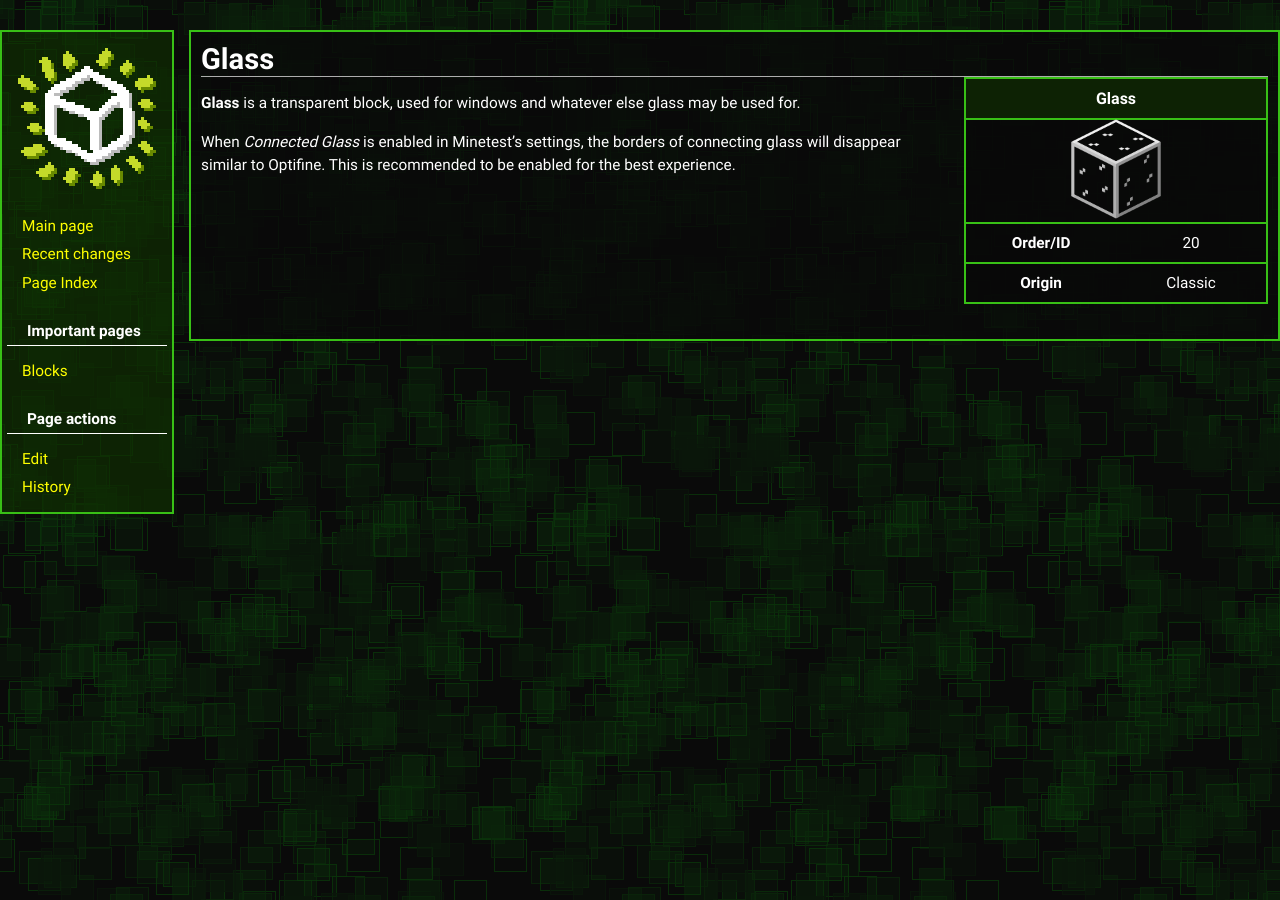
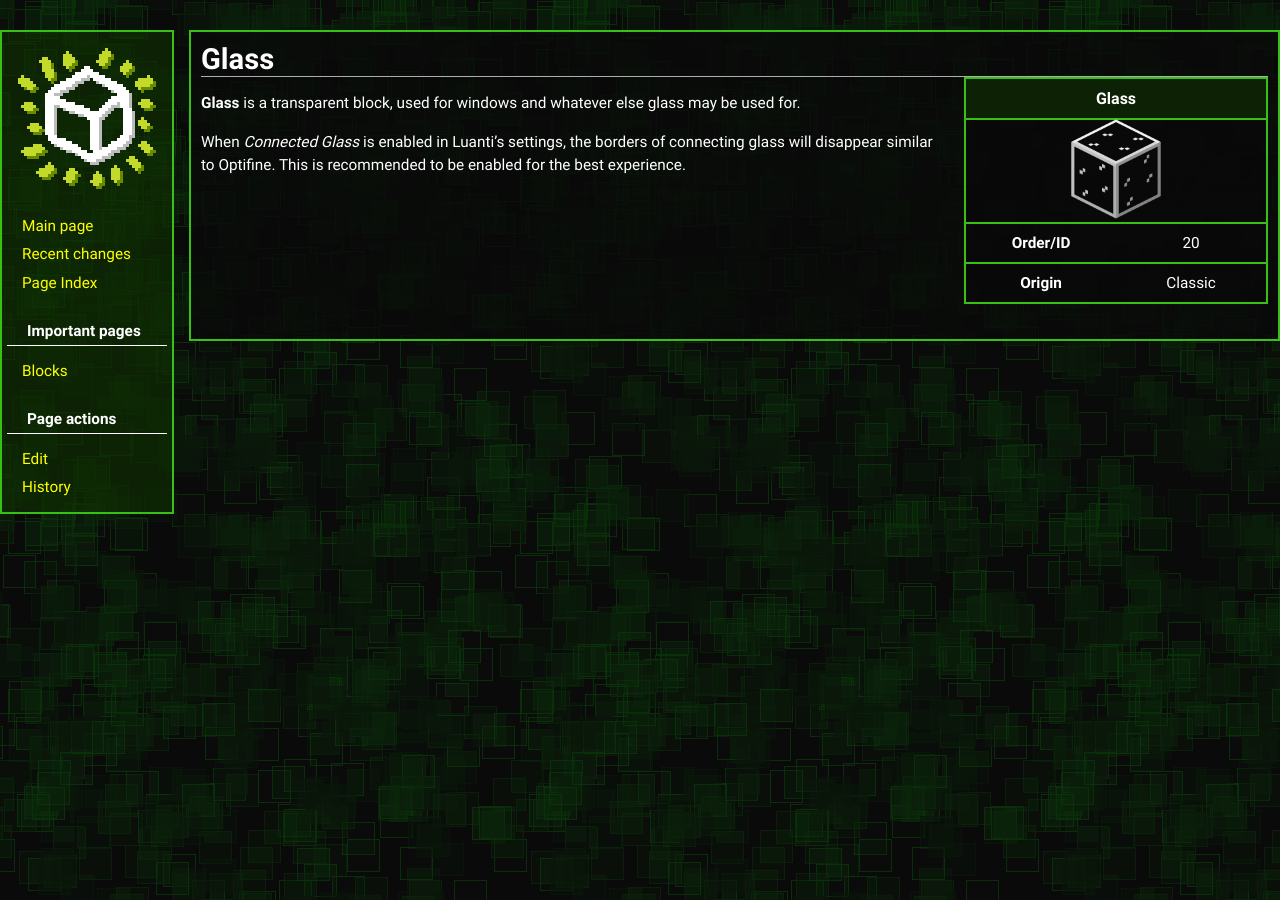
Before and after one commit to Voxelmanip-Classic/site, a Jekyll site: the page built from _blocks/Glass.md, in a window 1280 px wide. Built offline with Jekyll 4.4.1, drawn with Linux system fonts in a browser that asks for light colours.

Commit message:
Minetest -> Luanti

```diff
--- a/_blocks/Glass.md
+++ b/_blocks/Glass.md
@@ -6,4 +6,4 @@ origin: Classic
 
 **Glass** is a transparent block, used for windows and whatever else glass may be used for.
 
-When *Connected Glass* is enabled in Minetest's settings, the borders of connecting glass will disappear similar to Optifine. This is recommended to be enabled for the best experience.
+When *Connected Glass* is enabled in Luanti's settings, the borders of connecting glass will disappear similar to Optifine. This is recommended to be enabled for the best experience.
```
Also changed, not shown: _pages/History.md (+1 -1 lines), _pages/ROllerozxa.md (+1 -1 lines), _pages/index.md (+1 -1 lines).
